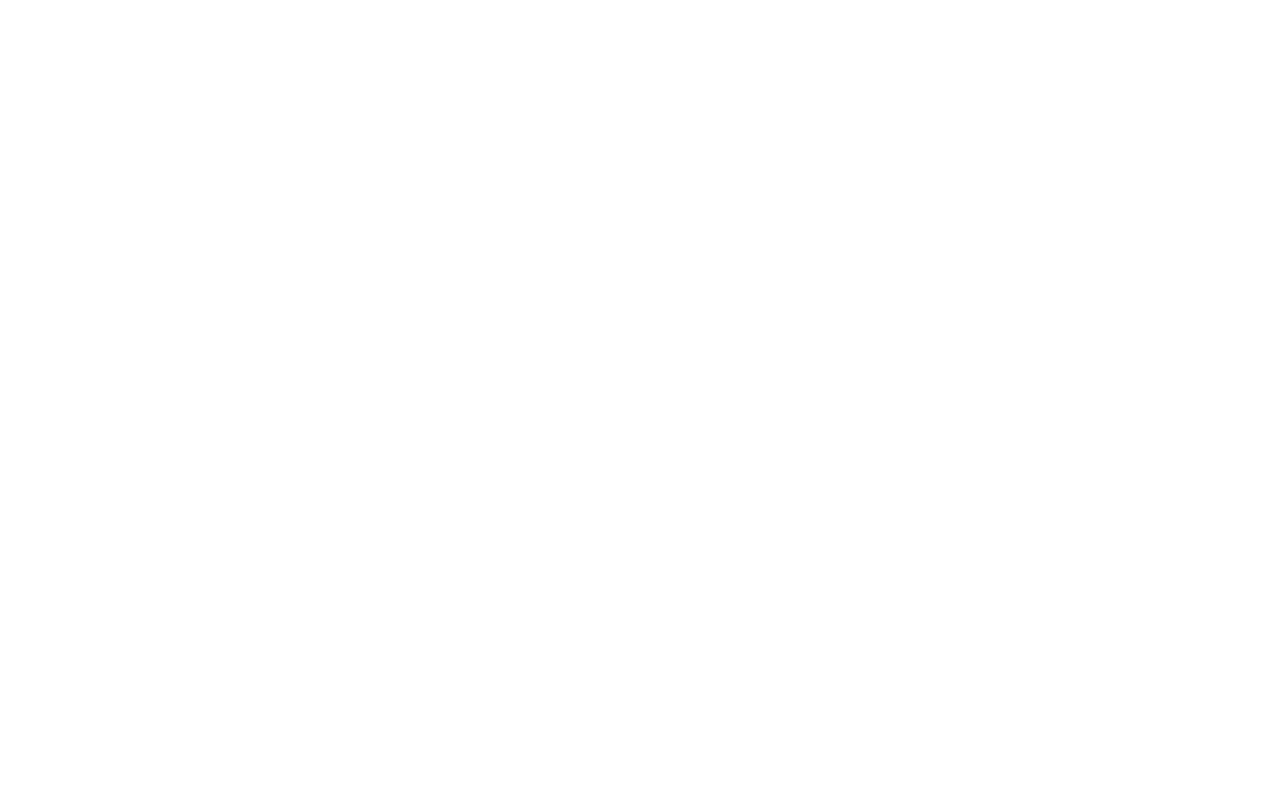
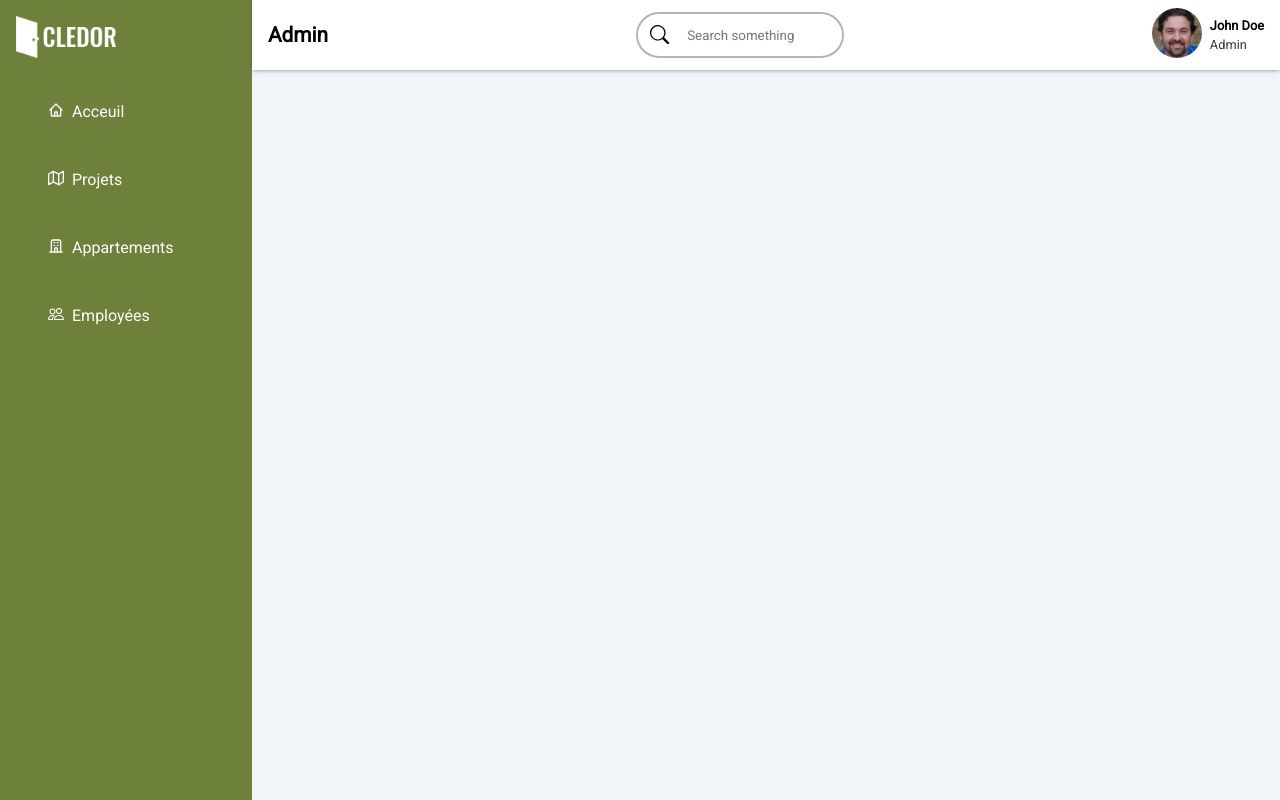
Before and after one commit to oussid/frontend, a React (Vite) app: page /admin in a window 1280 px wide. Before the commit this address had no page. Built offline with nearby package versions, Linux system fonts and the light colour scheme.

Commit message:
fixed admin routing

```diff
--- a/src/App.jsx
+++ b/src/App.jsx
@@ -25,6 +25,15 @@ function App() {
           <Route path='nos_projets/:id' element={<Projet/>} />
           <Route path='rendez_vous/' element={<RendezVous/>} />
         </Route>
+
+        <Route  path='/admin' element={<Admin />}>
+          <Route path='accueil' element={<Dashboard/>} />
+          <Route path='projets' element={<Projets/>} />
+          <Route path='appartements' element={<Apartments/>} />
+          <Route path='employees' element={<Employees/>} />
+        </Route>
+
+        <Route path='*' element={<Notfound/>}/>
       </Routes>
     </div>
   )
```
